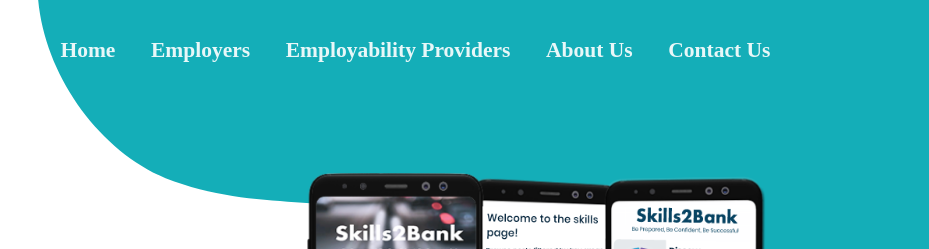
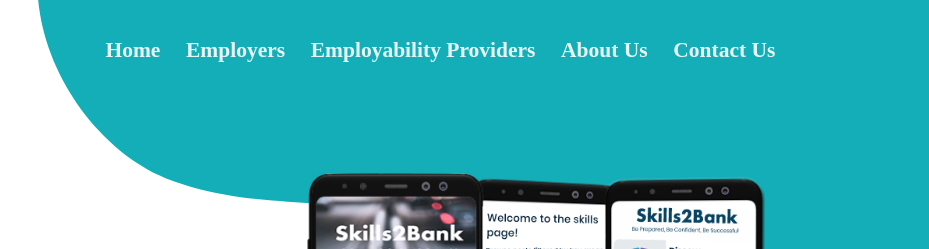
Before and after one commit to chandrapoojitha/skills2bank, a Gatsby site: page / in a window 1280 px wide. Shown: the top 249 px of the page, 351-1280 px from the left. Built offline with nearby package versions, Linux system fonts and the light colour scheme; Gatsby itself is replaced by a stand-in of ours; a web font is replaced by a local one.

Commit message:
seo changes

```diff
--- a/src/components/Header/HeaderLinks.js
+++ b/src/components/Header/HeaderLinks.js
@@ -51,7 +51,6 @@ const HeaderLinks = () => {
       <HeaderItem to="/#employability">Employability Providers</HeaderItem>
       <HeaderItem to="/#aboutus">About Us</HeaderItem>
       <HeaderItem to="/#contact">Contact Us</HeaderItem>
-
     </>
   )
 }
--- a/src/components/Navbar/NavbarLinks.js
+++ b/src/components/Navbar/NavbarLinks.js
@@ -44,16 +44,11 @@ const NavbarLinks = () => {
 
   return (
     <>
-      <NavItem to="/"><a className="navlinks" href="/"
-      style={{textDecoration:`none`}}>Home</a></NavItem>
-      <NavItem to="/#employee"><a className="navlinks" href="#employee"
-      style={{textDecoration:`none`}}>Employers</a></NavItem>
-      <NavItem to="/#employability"><a href="/#employability" className="navlinks"
-      style={{textDecoration:`none`}}>Employability Providers</a></NavItem>
-      <NavItem to="/#aboutus"><a href="#aboutus" className="navlinks"
-      style={{textDecoration:`none`}}>About Us</a></NavItem>
-      <NavItem to="/#contact"><a href="#contact" className="navlinks"
-      style={{textDecoration:`none`}}>Contact Us</a></NavItem>
+      <NavItem to="/">Home</NavItem>
+      <NavItem to="/#employee">Employers</NavItem>
+      <NavItem to="/#employability">Employability Providers</NavItem>
+      <NavItem to="#aboutus">About Us</NavItem>
+      <NavItem to="#contact">Contact Us</NavItem>
 
     </>
   )
--- a/src/components/layout.js
+++ b/src/components/layout.js
@@ -1,7 +1,6 @@
 import React from "react"
 import PropTypes from "prop-types"
 import { useStaticQuery, graphql } from "gatsby"
-
 import Navbar from "./Navbar/Navbar"
 import Footer from './Footer/Footer'
 import "./layout.css"
```
